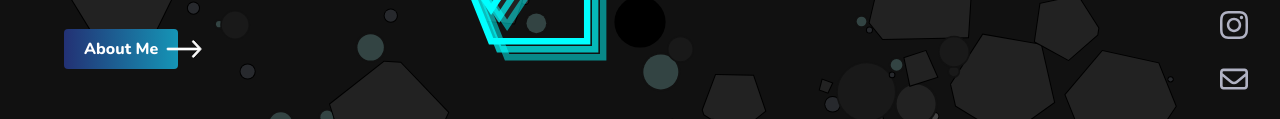
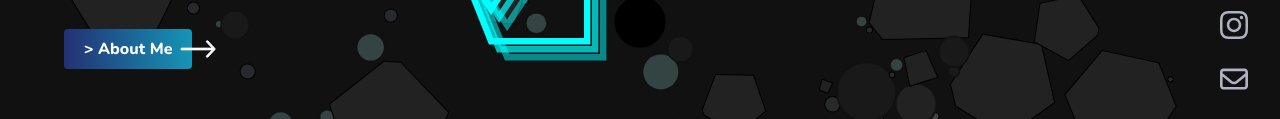
Before and after one commit to Raj969656/My-Portfolio, a website: page index.html in a window 1280 px wide. Shown: the part 378-497 px from the top of the page. Drawn offline with nearby package versions, Linux system fonts and the light colour scheme; animation ran at ten frames a second; a script that the page names is missing; files whose address does not match are found by name.

Commit message:
Update index.html

```diff
--- a/index.html
+++ b/index.html
@@ -169,7 +169,7 @@
 
 <a href="about.html">
  <button
-              class="bg-[#4595eb] py-2 px-5 rounded font-extrabold bg-gradient-to-l from-[#1595b6] to-[#1f2667e6] relative hover:scale-110 ease-in-out duration-100 group"
+              class="bg-[#4595eb] py-2 px-5 rounded font-extrabold bg-gradient-to-l from-[#1595b6] to-[#1f2667e6] relative hover:scale-110 ease-in-out duration-100 group">
             >
               About Me
               <svg
```
